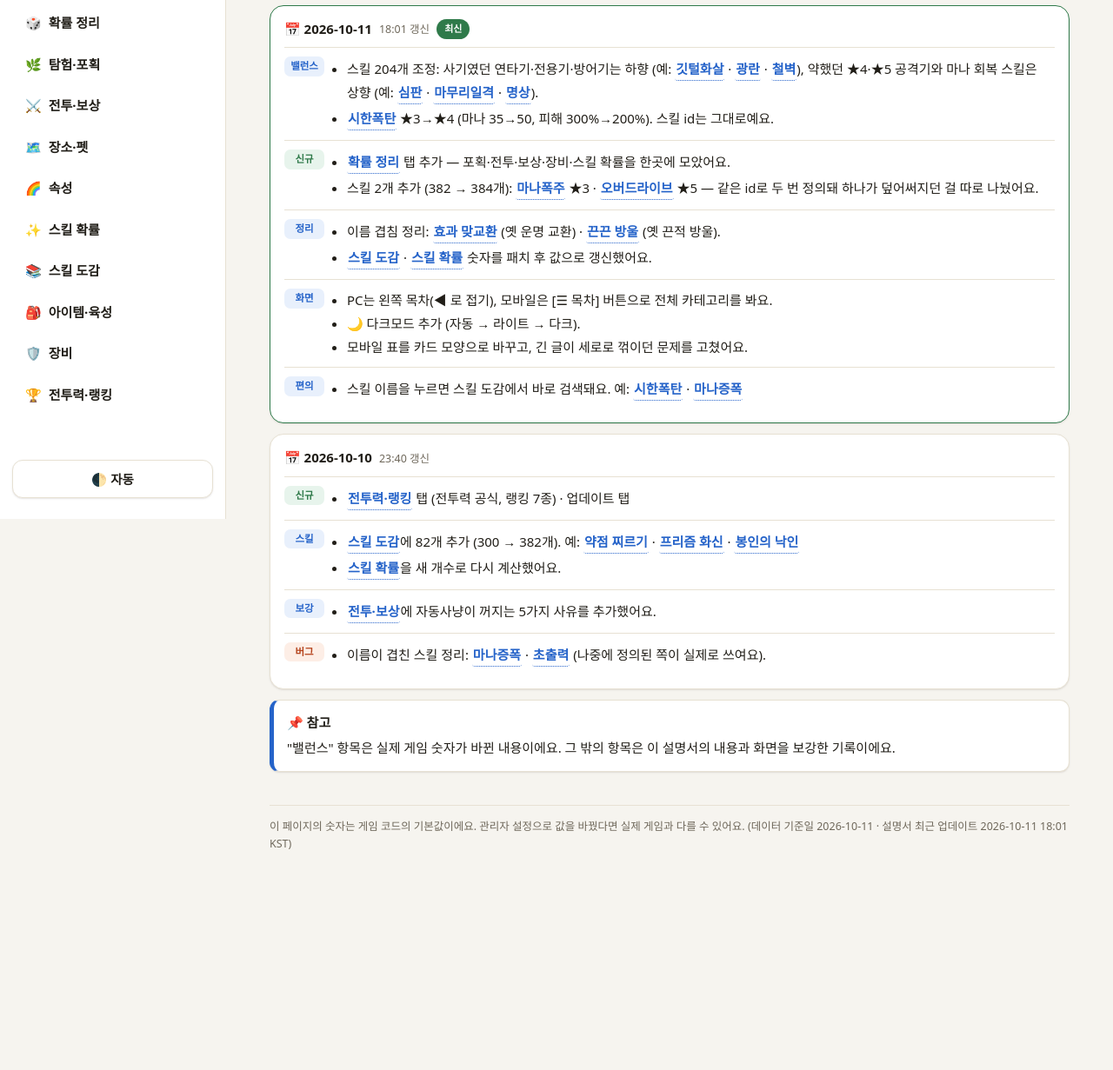
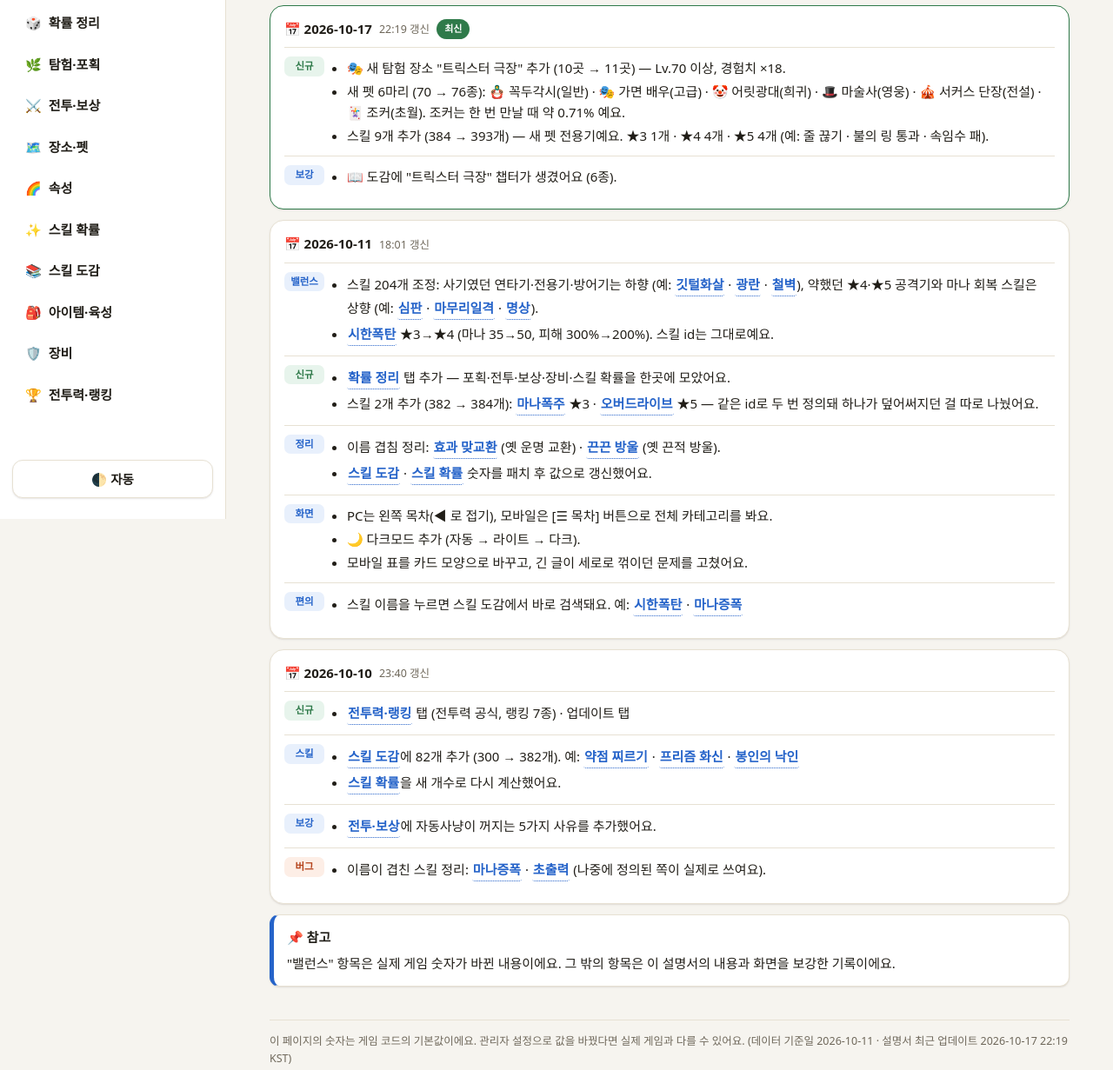
Before and after one commit to fff376327yhed/pet-mana, a plain HTML site: page index.html in a window 1280 px wide. Shown: the part 203-1434 px from the top of the page at 87% size. Before the commit the page ends 1282 px from the top, so only its background shows below. Drawn offline with Linux system fonts and the light colour scheme.

Commit message:
Update update log date and content

```diff
--- a/index.html
+++ b/index.html
@@ -318,7 +318,15 @@ function panelUpdates() {
   put(p, el('p', 'sub', '하루 단위로 묶고, 같은 종류끼리 모았어요 · 최신순 · 한국 시간(KST) · 파란 글자를 누르면 바로 이동해요.'));
   // 날짜별 → 종류별(kind: '' 기본 / new 초록 / fix 주황) → 항목
   const LOG = [
-    { date: '2026-10-11', last: '18:01', latest: true, groups: [
+    { date: '2026-10-17', last: '22:19', latest: true, groups: [
+      ['new', '신규', [
+        '🎭 새 탐험 장소 "트릭스터 극장" 추가 (10곳 → 11곳) — Lv.70 이상, 경험치 ×18.',
+        '새 펫 6마리 (70 → 76종): 🪆 꼭두각시(일반) · 🎭 가면 배우(고급) · 🤡 어릿광대(희귀) · 🎩 마술사(영웅) · 🎪 서커스 단장(전설) · 🃏 조커(초월). 조커는 한 번 만날 때 약 0.71% 예요.',
+        '스킬 9개 추가 (384 → 393개) — 새 펫 전용기예요. ★3 1개 · ★4 4개 · ★5 4개 (예: 줄 끊기 · 불의 링 통과 · 속임수 패).',
+      ]],
+      ['', '보강', ['📖 도감에 "트릭스터 극장" 챕터가 생겼어요 (6종).']],
+    ] },
+    { date: '2026-10-11', last: '18:01', groups: [
       ['', '밸런스', [
         '스킬 204개 조정: 사기였던 연타기·전용기·방어기는 하향 (예: [[skill:깃털화살]] · [[skill:광란]] · [[skill:철벽]]), 약했던 ★4·★5 공격기와 마나 회복 스킬은 상향 (예: [[skill:심판]] · [[skill:마무리일격]] · [[skill:명상]]).',
         '[[skill:시한폭탄]] ★3→★4 (마나 35→50, 피해 300%→200%). 스킬 id는 그대로예요.',
@@ -871,7 +879,7 @@ applyTheme();
 
 show((location.hash || '').slice(1) || 'update', false);
 window.addEventListener('hashchange', () => show((location.hash || '').slice(1) || 'update'));
-$('foot').textContent = `이 페이지의 숫자는 게임 코드의 기본값이에요. 관리자 설정으로 값을 바꿨다면 실제 게임과 다를 수 있어요. (데이터 기준일 ${D.builtAt} · 설명서 최근 업데이트 2026-10-11 18:01 KST)`;
+$('foot').textContent = `이 페이지의 숫자는 게임 코드의 기본값이에요. 관리자 설정으로 값을 바꿨다면 실제 게임과 다를 수 있어요. (데이터 기준일 ${D.builtAt} · 설명서 최근 업데이트 2026-10-17 22:19 KST)`;
 </script>
 </body>
 </html>
```
